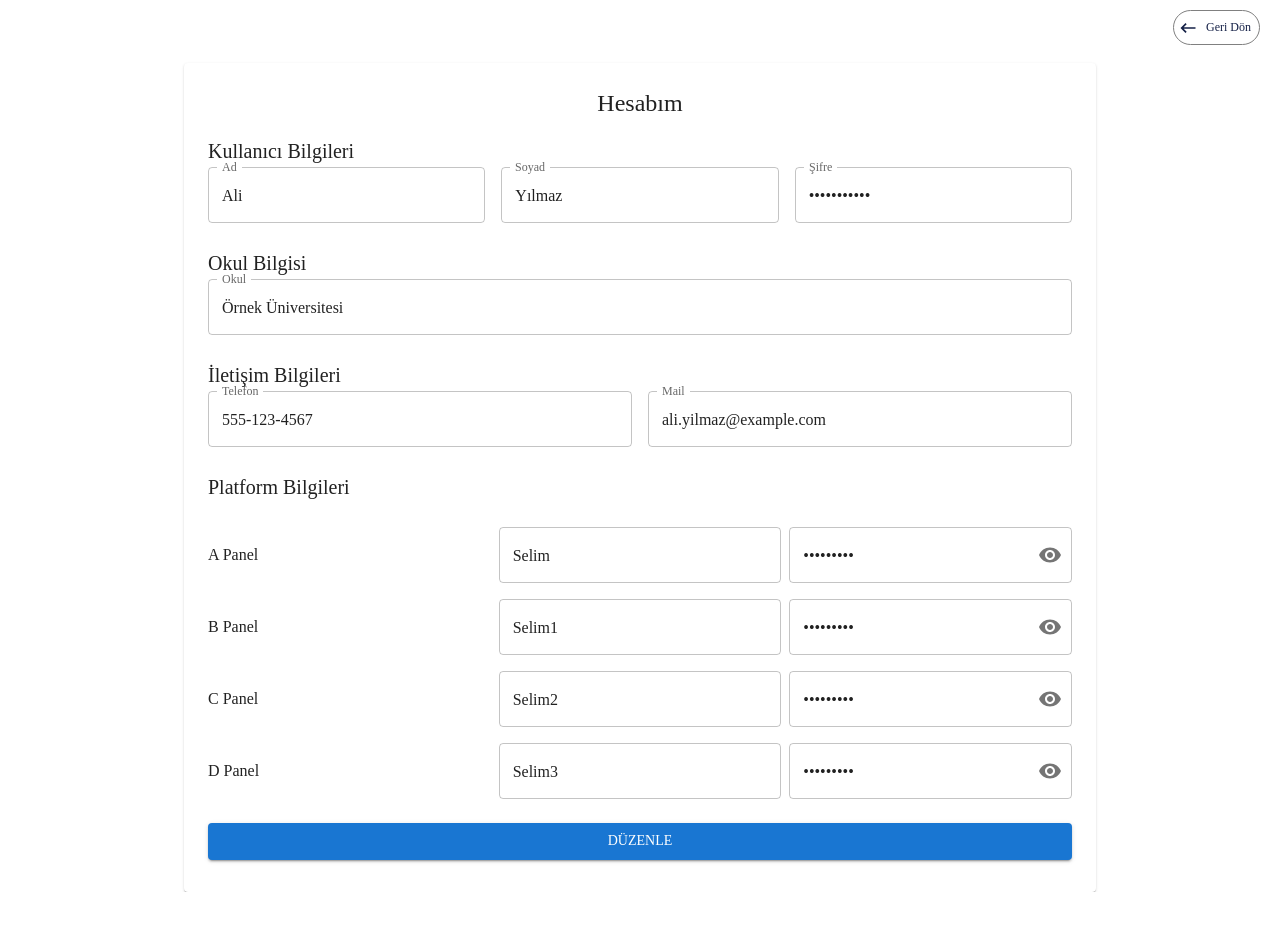
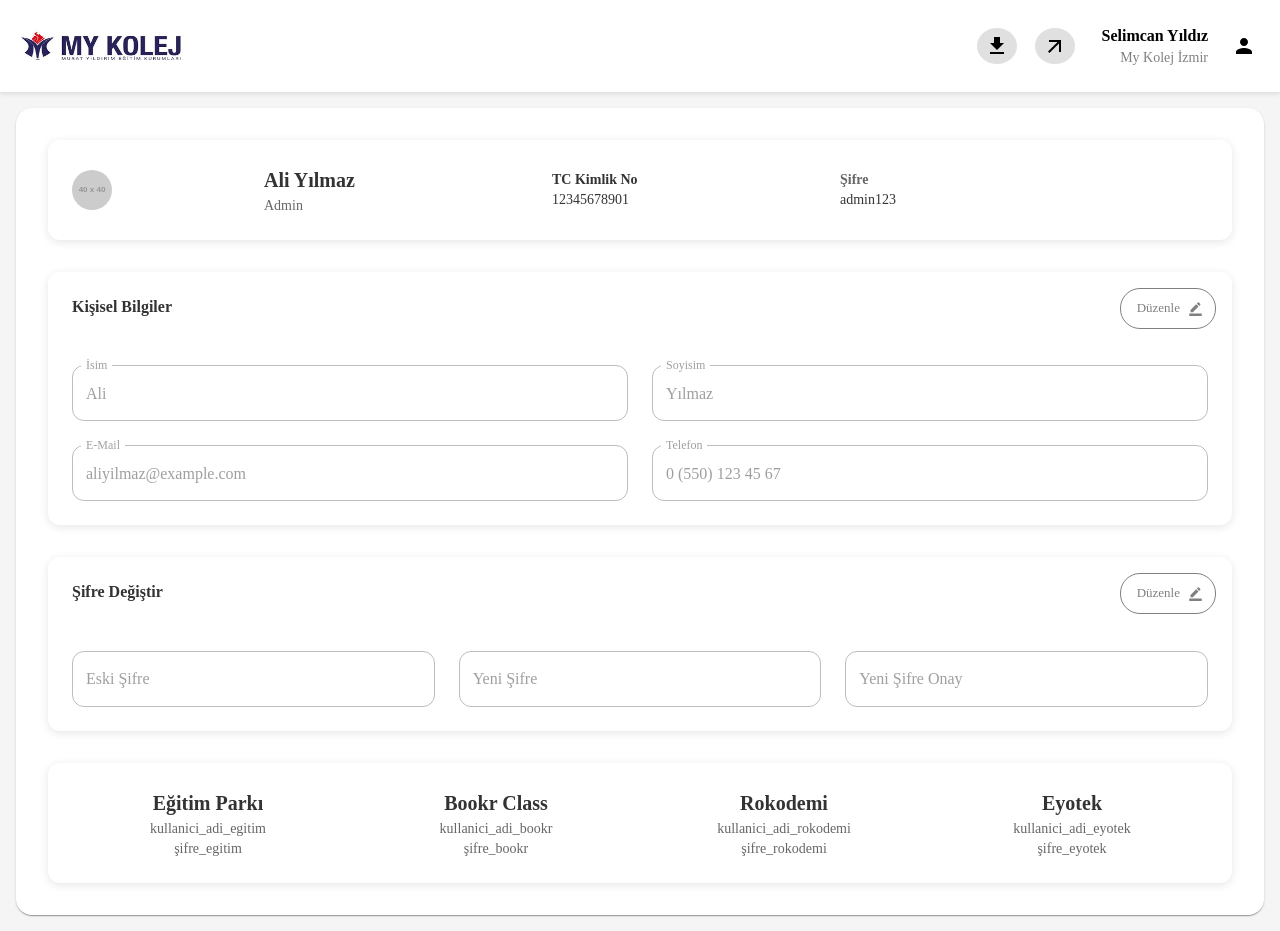
Before and after one commit to selimcanyildiz/my-okul-front, a React (Create React App) app: page /hesabim in a window 1280 px wide. Before the commit the page ends 892 px from the top, so only its background shows below. Built offline with nearby package versions, Linux system fonts and the light colour scheme; sample sign-in values are in the browser's storage.

Commit message:
fix code

```diff
--- a/src/pages/HomePage/Settings.js
+++ b/src/pages/HomePage/Settings.js
@@ -59,6 +59,16 @@
                     lastName: "Can",
                     email: "selimcan@example.com",
                     phone: "0 (555) 987 65 43",
+                });
+            } else if (storedUserType === "student") {
+                setUserData({
+                    name: "Selim Can Yıldız",
+                    tcNumber: "62458456123",
+                    password: "student123",
+                    firstName: "Selim Can",
+                    lastName: "Yıldız",
+                    email: "selimcan@example.com",
+                    phone: "0 (535) 154 95 84",
                 });
             }
         } else {
@@ -154,7 +164,7 @@
                                 variant="body2"
                                 sx={{ color: "#666" }}
                             >
-                                {userType === "admin" ? "Admin" : "Yetkili"}
+                                {userType === "admin" ? "Admin" : userType === "manager" ? "Yetkili" : "Öğrenci"}
                             </Typography>
                         </Grid>
 
@@ -199,18 +209,18 @@
                     {/* Edit Button */}
                     <Button
                         onClick={handleUpdatePersonalInfo}
-                        endIcon={<BorderColorIcon style={{fontSize:"15px"}} />}
+                        endIcon={<BorderColorIcon style={{ fontSize: "15px" }} />}
                         sx={{
                             position: "absolute",
                             top: 16,
                             right: 16,
                             padding: "8px 16px",
                             borderRadius: "20px",
-                            bgcolor:"white",
+                            bgcolor: "white",
                             color: "gray",
-                            border:"1px solid gray",
+                            border: "1px solid gray",
                             textTransform: "none",
-                            fontSize:"13px"
+                            fontSize: "13px"
                         }}
                     >
                         {isEditingPersonalInfo ? "Kaydet" : "Düzenle"}
@@ -221,14 +231,14 @@
                         sx={{
                             marginBottom: 3,
                             fontWeight: "bold",
-                            fontSize:"16px",
+                            fontSize: "16px",
                             color: "#333",
                         }}
                     >
                         Kişisel Bilgiler
                     </Typography>
 
-                    <Grid container spacing={3} style={{marginTop:"5px"}}>
+                    <Grid container spacing={3} style={{ marginTop: "5px" }}>
                         {/* First Name and Last Name */}
                         <Grid item xs={12} sm={6}>
                             <TextField
@@ -311,18 +321,18 @@
                     {/* Edit Button */}
                     <Button
                         onClick={handleUpdatePassword}
-                        endIcon={<BorderColorIcon style={{fontSize:"15px"}} />}
+                        endIcon={<BorderColorIcon style={{ fontSize: "15px" }} />}
                         sx={{
                             position: "absolute",
                             top: 16,
                             right: 16,
                             padding: "8px 16px",
                             borderRadius: "20px",
-                            bgcolor:"white",
+                            bgcolor: "white",
                             color: "gray",
-                            border:"1px solid gray",
+                            border: "1px solid gray",
                             textTransform: "none",
-                            fontSize:"13px"
+                            fontSize: "13px"
                         }}
                     >
                         {isEditingPassword ? "Kaydet" : "Düzenle"}
@@ -333,14 +343,14 @@
                         sx={{
                             marginBottom: 3,
                             fontWeight: "bold",
-                            fontSize:"16px",
+                            fontSize: "16px",
                             color: "#333",
                         }}
                     >
                         Şifre Değiştir
                     </Typography>
 
-                    <Grid container spacing={3} style={{marginTop:"5px"}}>
+                    <Grid container spacing={3} style={{ marginTop: "5px" }}>
                         {/* Old Password */}
                         <Grid item xs={12} sm={4}>
                             <TextField
@@ -399,6 +409,107 @@
                         </Grid>
                     </Grid>
                 </Paper>
+
+                {/* Fourth Card: Platform Info */}
+                <Paper
+                    sx={{
+                        padding: 3,
+                        marginTop: 4,
+                        borderRadius: "12px",
+                        boxShadow: "0px 2px 10px rgba(0, 0, 0, 0.1)",
+                    }}
+                >
+                    <Grid container spacing={2} alignItems="center">
+                        {/* Platform 1 */}
+                        <Grid item xs={3} sx={{ display: 'flex', flexDirection: 'column', alignItems: 'center' }}>
+                            <Typography
+                                variant="h6"
+                                sx={{ fontWeight: "bold", color: "#333", textAlign: 'center' }}
+                            >
+                                Eğitim Parkı
+                            </Typography>
+                            <Typography
+                                variant="body2"
+                                sx={{ color: "#666", textAlign: 'center' }}
+                            >
+                                kullanici_adi_egitim
+                            </Typography>
+                            <Typography
+                                variant="body2"
+                                sx={{ color: "#666", textAlign: 'center' }}
+                            >
+                                şifre_egitim
+                            </Typography>
+                        </Grid>
+
+                        {/* Platform 2 */}
+                        <Grid item xs={3} sx={{ display: 'flex', flexDirection: 'column', alignItems: 'center' }}>
+                            <Typography
+                                variant="h6"
+                                sx={{ fontWeight: "bold", color: "#333", textAlign: 'center' }}
+                            >
+                                Bookr Class
+                            </Typography>
+                            <Typography
+                                variant="body2"
+                                sx={{ color: "#666", textAlign: 'center' }}
+                            >
+                                kullanici_adi_bookr
+                            </Typography>
+                            <Typography
+                                variant="body2"
+                                sx={{ color: "#666", textAlign: 'center' }}
+                            >
+                                şifre_bookr
+                            </Typography>
+                        </Grid>
+
+                        {/* Platform 3 */}
+                        <Grid item xs={3} sx={{ display: 'flex', flexDirection: 'column', alignItems: 'center' }}>
+                            <Typography
+                                variant="h6"
+                                sx={{ fontWeight: "bold", color: "#333", textAlign: 'center' }}
+                            >
+                                Rokodemi
+                            </Typography>
+                            <Typography
+                                variant="body2"
+                                sx={{ color: "#666", textAlign: 'center' }}
+                            >
+                                kullanici_adi_rokodemi
+                            </Typography>
+                            <Typography
+                                variant="body2"
+                                sx={{ color: "#666", textAlign: 'center' }}
+                            >
+                                şifre_rokodemi
+                            </Typography>
+                        </Grid>
+
+                        {/* Platform 4 */}
+                        <Grid item xs={3} sx={{ display: 'flex', flexDirection: 'column', alignItems: 'center' }}>
+                            <Typography
+                                variant="h6"
+                                sx={{ fontWeight: "bold", color: "#333", textAlign: 'center' }}
+                            >
+                                Eyotek
+                            </Typography>
+                            <Typography
+                                variant="body2"
+                                sx={{ color: "#666", textAlign: 'center' }}
+                            >
+                                kullanici_adi_eyotek
+                            </Typography>
+                            <Typography
+                                variant="body2"
+                                sx={{ color: "#666", textAlign: 'center' }}
+                            >
+                                şifre_eyotek
+                            </Typography>
+                        </Grid>
+
+                    </Grid>
+                </Paper>
             </Paper>
         </Box>
     );
--- a/src/pages/HomePage/StudentHomePage.js
+++ b/src/pages/HomePage/StudentHomePage.js
@@ -142,7 +142,7 @@
                 <MenuItem onClick={handleLogout}>Çıkış Yap</MenuItem>
               </Menu>
               <Typography variant="body2" sx={{ color: "gray" }}>
-                Özel ABC Okulu
+                My Kolej İzmir
               </Typography>
             </Box>
           </Box>
--- a/src/pages/MyAccount/MyAccount.js
+++ b/src/pages/MyAccount/MyAccount.js
@@ -1,161 +1,129 @@
 import React, { useState } from "react";
-import { TextField, Button, Card, CardContent, Typography, Grid, IconButton, InputAdornment } from "@mui/material";
-import { Visibility, VisibilityOff } from "@mui/icons-material";
-import KeyboardBackspaceIcon from '@mui/icons-material/KeyboardBackspace';
+import { Button, Grid, Box, Typography, Menu, MenuItem, IconButton } from "@mui/material";
+import ArrowOutwardIcon from '@mui/icons-material/ArrowOutward';
+import DownloadIcon from '@mui/icons-material/Download';
+import PersonIcon from '@mui/icons-material/Person';
 import { useNavigate } from "react-router-dom";
+import Settings from "../HomePage/Settings";
 
 const MyAccount = () => {
-  const navigate = useNavigate();
 
-  const [editMode, setEditMode] = useState(false);
-  const [userInfo, setUserInfo] = useState({
-    ad: "Ali",
-    soyad: "Yılmaz",
-    sifre: "password123",
-    okul: "Örnek Üniversitesi",
-    mail: "ali.yilmaz@example.com",
-    telefon: "555-123-4567",
-    paneller: [
-      { ad: "A Panel", kullaniciAdi: "Selim", sifre: "password1" },
-      { ad: "B Panel", kullaniciAdi: "Selim1", sifre: "password2" },
-      { ad: "C Panel", kullaniciAdi: "Selim2", sifre: "password3" },
-      { ad: "D Panel", kullaniciAdi: "Selim3", sifre: "password4" },
-    ],
-  });
+const navigate = useNavigate();
 
-  // Her panel için ayrı bir şifre göster/gizle durumu
-  const [showPasswords, setShowPasswords] = useState({});
+  const [anchorEl, setAnchorEl] = useState(null); // Menü anchor elementi
 
-  const handleChange = (e) => {
-    setUserInfo({ ...userInfo, [e.target.name]: e.target.value });
+  const handleClick = (event) => {
+    setAnchorEl(event.currentTarget); // Menü aç
   };
 
-  const handlePanelChange = (index, field, value) => {
-    const updatedPanels = [...userInfo.paneller];
-    updatedPanels[index][field] = value;
-    setUserInfo({ ...userInfo, paneller: updatedPanels });
+  const handleClose = () => {
+    setAnchorEl(null); // Menüyi kapat
   };
 
-  const toggleEditMode = () => {
-    setEditMode(!editMode);
+  const handleMyAccount = () => {
+    handleClose(); // Menü kapat
+    navigate("/hesabim"); // Hesabım sayfasına git
   };
 
-  // Yalnızca ilgili şifreyi açıp kapatır
-  const togglePasswordVisibility = (index) => {
-    setShowPasswords((prevState) => ({
-      ...prevState,
-      [index]: !prevState[index],
-    }));
+  const handleLogout = () => {
+    handleClose(); // Menü kapat
+    navigate("/");
   };
-
   return (
     <>
-      <Grid container justifyContent="flex-end" alignItems="center" style={{ padding: '10px 0' }}>
-        <Grid item>
-          <Button
-            style={{ color: "#152147", marginRight:"20px",border: "1px solid gray", borderRadius: "20px", fontSize: "12px", textTransform: "none" }}
-            onClick={() => navigate("/anasayfa")}
-            startIcon={<KeyboardBackspaceIcon />}
-          >
-            Geri Dön
-          </Button>
-        </Grid>
-      </Grid>
-      <Card sx={{ maxWidth: "70%", mx: "auto", mt: 1, p: 1 }}>
-        <CardContent>
-          <Typography variant="h5" align="center" gutterBottom>
-            Hesabım
-          </Typography>
+      <Box
+        sx={{
+          backgroundColor: "white",
+          padding: 2,
+          display: "flex",
+          alignItems: "center",
+          justifyContent: "space-between",
+          position: "sticky",
+          top: 0,
+          zIndex: 1,
+          boxShadow: "0px 2px 4px rgba(0, 0, 0, 0.1)", // Hafif bir gölge efekti
+        }}
+      >
+        {/* Sol: Logo */}
+        <Box sx={{ display: "flex", alignItems: "center" }}>
+          <img
+            src="/images/school.jpg" // Logo resmi
+            alt="School Logo"
+            style={{ width: "170px", height: "60px", marginRight: "16px" }} // Logo boyutu ve sağ boşluk
+          />
+        </Box>
 
-          {/* Kullanıcı Bilgileri */}
-          <Typography variant="h6" sx={{ mt: 2 }}>
-            Kullanıcı Bilgileri
-          </Typography>
-          <Grid container spacing={2}>
-            <Grid item xs={4}>
-              <TextField label="Ad" name="ad" value={userInfo.ad} onChange={handleChange} fullWidth InputProps={{ readOnly: !editMode }} />
-            </Grid>
-            <Grid item xs={4}>
-              <TextField label="Soyad" name="soyad" value={userInfo.soyad} onChange={handleChange} fullWidth InputProps={{ readOnly: !editMode }} />
-            </Grid>
-            <Grid item xs={4}>
-              <TextField
-                label="Şifre"
-                name="sifre"
-                type="password"
-                value={userInfo.sifre}
-                onChange={handleChange}
-                fullWidth
-                InputProps={{ readOnly: !editMode }}
-              />
-            </Grid>
-          </Grid>
+        {/* Sağ: Butonlar ve Öğrenci Bilgileri */}
+        <Box sx={{ display: "flex", alignItems: "center", gap: 2 }}>
+          {/* Butonlar */}
+          <Box sx={{ display: "flex", gap: 1 }}>
+            <Button
+              sx={{
+                borderRadius: "100%", // Tam yuvarlak buton
+                minWidth: "36px", // Butonun minimum genişliği
+                height: "36px", // Butonun yüksekliği
+                bgcolor: "primary.main", // Arka plan rengi
+                background: "#E0E0E0", // Gradient arka plan
+                color: "black", // İkon rengi
+                // boxShadow: "0px 4px 10px rgba(0, 0, 0, 0.2)", // Gölge efekti
+                display: "flex",
+                alignItems: "center",
+                justifyContent: "center",
+              }}
+            >
+              <DownloadIcon onClick={() => {
+                window.location.href = "https://denemeback.onrender.com/download-extension"; // Zip dosyasını indirme URL'sine git
+              }} sx={{ fontSize: "24px" }} /> {/* İkonu direkt butonun içine ekle */}
+            </Button>
 
-          {/* Okul Bilgisi */}
-          <Typography variant="h6" sx={{ mt: 3 }}>
-            Okul Bilgisi
-          </Typography>
-          <TextField label="Okul" name="okul" value={userInfo.okul} onChange={handleChange} fullWidth InputProps={{ readOnly: !editMode }} />
+            <Button
+              sx={{
+                borderRadius: "100%", // Tam yuvarlak buton
+                minWidth: "36px", // Butonun minimum genişliği
+                height: "36px", // Butonun yüksekliği
+                bgcolor: "primary.main", // Arka plan rengi
+                background: "#E0E0E0", // Gradient arka plan
+                color: "black", // İkon rengi
+                marginLeft: "10px",
+                // boxShadow: "0px 4px 10px rgba(0, 0, 0, 0.2)", // Gölge efekti
+                display: "flex",
+                alignItems: "center",
+                justifyContent: "center",
+              }}
+            >
+              <ArrowOutwardIcon sx={{ fontSize: "24px" }} /> {/* İkonu direkt butonun içine ekle */}
+            </Button>
+          </Box>
 
-          {/* İletişim Bilgileri */}
-          <Typography variant="h6" sx={{ mt: 3 }}>
-            İletişim Bilgileri
-          </Typography>
-          <Grid container spacing={2}>
-            <Grid item xs={6}>
-              <TextField label="Telefon" name="telefon" value={userInfo.telefon} onChange={handleChange} fullWidth InputProps={{ readOnly: !editMode }} />
-            </Grid>
-            <Grid item xs={6}>
-              <TextField label="Mail" name="mail" value={userInfo.mail} onChange={handleChange} fullWidth InputProps={{ readOnly: !editMode }} />
-            </Grid>
-          </Grid>
+          {/* Öğrenci Bilgileri */}
+          <Box sx={{ display: "flex", alignItems: "center", gap: 2, marginLeft: "10px" }}>
+            <Box sx={{ textAlign: "right" }}>
+              <Typography variant="body1" sx={{ fontWeight: "bold" }}>
+                Selimcan Yıldız
+              </Typography>
 
-          {/* Platform Bilgileri */}
-          <Typography variant="h6" sx={{ mt: 3 }}>
-            Platform Bilgileri
-          </Typography>
-          <Grid container spacing={2} sx={{ mt: 1 }}>
-            {userInfo.paneller.map((panel, index) => (
-              <Grid container item xs={12} spacing={1} key={index} alignItems="center">
-                <Grid item xs={4}>
-                  <Typography>{panel.ad}</Typography>
-                </Grid>
-                <Grid item xs={4}>
-                  <TextField
-                    value={panel.kullaniciAdi}
-                    onChange={(e) => handlePanelChange(index, "kullaniciAdi", e.target.value)}
-                    fullWidth
-                    InputProps={{ readOnly: !editMode }}
-                  />
-                </Grid>
-                <Grid item xs={4}>
-                  <TextField
-                    type={showPasswords[index] ? "text" : "password"}
-                    value={panel.sifre}
-                    onChange={(e) => handlePanelChange(index, "sifre", e.target.value)}
-                    fullWidth
-                    InputProps={{
-                      readOnly: !editMode,
-                      endAdornment: (
-                        <InputAdornment position="end">
-                          <IconButton onClick={() => togglePasswordVisibility(index)} edge="end">
-                            {showPasswords[index] ? <VisibilityOff /> : <Visibility />}
-                          </IconButton>
-                        </InputAdornment>
-                      ),
-                    }}
-                  />
-                </Grid>
-              </Grid>
-            ))}
-          </Grid>
+              <Menu
+                anchorEl={anchorEl} // Menü açılacak yer
+                open={Boolean(anchorEl)} // Menü açılma durumu
+                onClose={handleClose} // Menü kapanınca
+              >
+                <MenuItem onClick={handleMyAccount}>Hesabım</MenuItem>
+                <MenuItem onClick={handleLogout}>Çıkış Yap</MenuItem>
+              </Menu>
+              <Typography variant="body2" sx={{ color: "gray" }}>
+                My Kolej İzmir
+              </Typography>
+            </Box>
+          </Box>
 
-          {/* Düzenle/Kaydet Butonu */}
-          <Button variant="contained" color="primary" onClick={toggleEditMode} fullWidth sx={{ mt: 3 }}>
-            {editMode ? "Kaydet" : "Düzenle"}
-          </Button>
-        </CardContent>
-      </Card>
+          <Box>
+            <IconButton onClick={handleClick} sx={{ color: "black" }}>
+              <PersonIcon />
+            </IconButton>
+          </Box>
+        </Box>
+      </Box>
+      <Settings />
     </>
   );
 };
```
